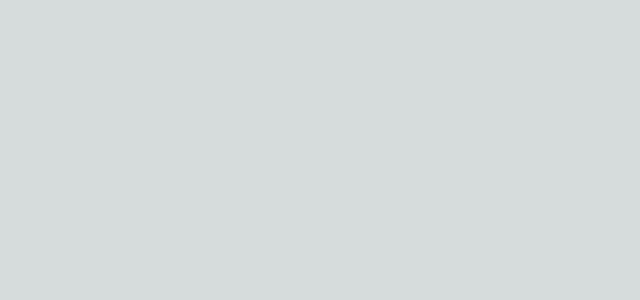
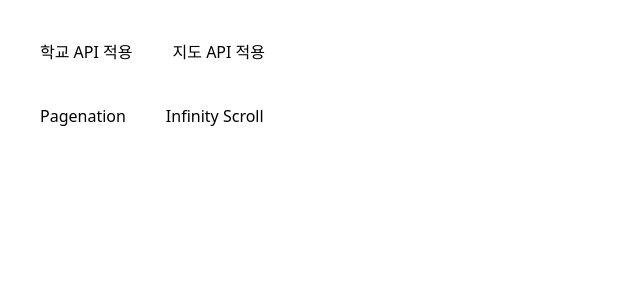
Before and after one commit to we-are-good/smallProjects, a Next.js app: page / in a window 1280 px wide. Shown: the top 300 px of the page, without its empty margins (0-640 px from the left). Built offline with nearby package versions, Linux system fonts and the light colour scheme.

Commit message:
[feat] 페이지 구성 추가

```diff
--- /dev/null
+++ b/src/app/api/mapAPI/page.tsx
@@ -0,0 +1,5 @@
+function page() {
+  return <div>page</div>;
+}
+
+export default page;
--- /dev/null
+++ b/src/app/api/schoolAPI/page.tsx
@@ -0,0 +1,5 @@
+function page() {
+  return <div>page</div>;
+}
+
+export default page;
--- a/src/app/globals.css
+++ b/src/app/globals.css
@@ -17,13 +17,6 @@
 }
 
 body {
-  color: rgb(var(--foreground-rgb));
-  background: linear-gradient(
-      to bottom,
-      transparent,
-      rgb(var(--background-end-rgb))
-    )
-    rgb(var(--background-start-rgb));
 }
 
 @layer utilities {
--- a/src/app/page.tsx
+++ b/src/app/page.tsx
@@ -1,3 +1,16 @@
+import Link from "next/link";
+
 export default function Home() {
-  return <main></main>;
+  return (
+    <main className="flex flex-col gap-y-10 m-10">
+      <article className="flex flex-row gap-x-10">
+        <Link href={"/api/schoolAPI"}>학교 API 적용</Link>
+        <Link href={"/api/mapAPI"}>지도 API 적용</Link>
+      </article>
+      <article className="flex flex-row gap-x-10">
+        <Link href={"/pages/pagenation"}>Pagenation</Link>
+        <Link href={"/pages/infinityScroll"}>Infinity Scroll</Link>
+      </article>
+    </main>
+  );
 }
--- /dev/null
+++ b/src/app/pages/infinityScroll/page.tsx
@@ -0,0 +1,5 @@
+function page() {
+  return <div>page</div>;
+}
+
+export default page;
--- /dev/null
+++ b/src/app/pages/pagenation/page.tsx
@@ -0,0 +1,5 @@
+function page() {
+  return <div>page</div>;
+}
+
+export default page;
```
Also changed, not shown: src/utils/supabase/client.ts (added, +8 -0 lines).
